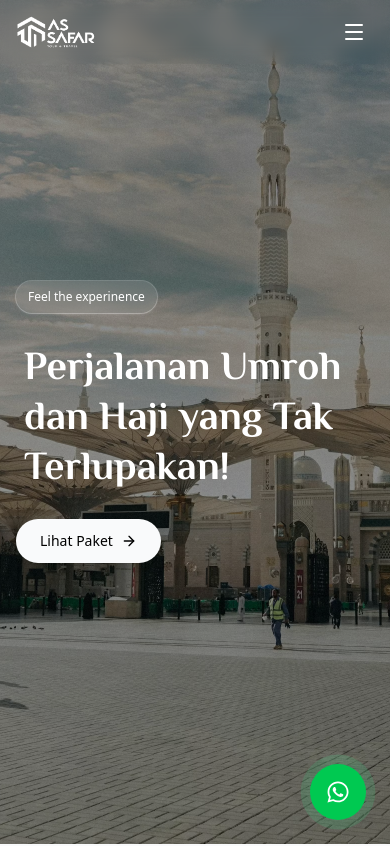
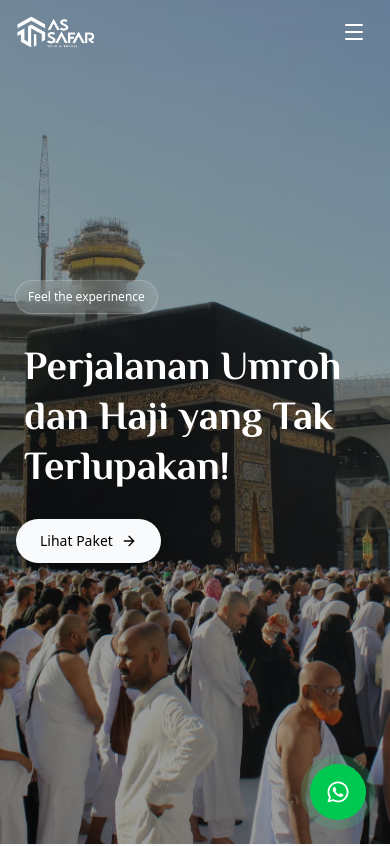
Before and after one commit to m-azzam-azis/web-assafar, a Next.js app: page / in a window 390 px wide. Shown: the top 846 px of the page. Built offline with nearby package versions, Linux system fonts and the light colour scheme.

Commit message:
refactor: images for hero mobile

```diff
--- a/src/components/sections/HeroSection.tsx
+++ b/src/components/sections/HeroSection.tsx
@@ -46,7 +46,8 @@ const HeroSection = () => {
       {isMobile ? (
         // Single static image for mobile
         <Image
-          src={images[0]} // Use first image as static image
+          // src={"/assets/keunggulan.avif"}
+          src={images[1]}
           alt="Hero background"
           fill
           className="object-cover"
```
